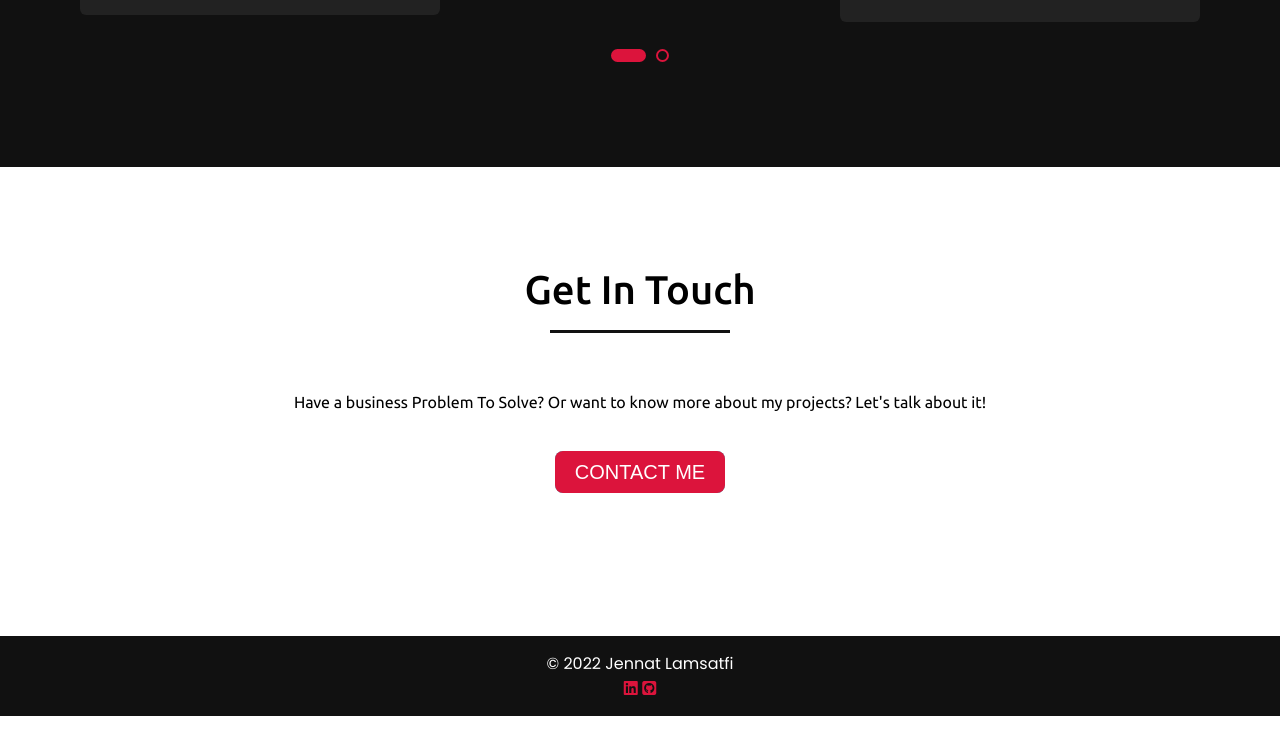
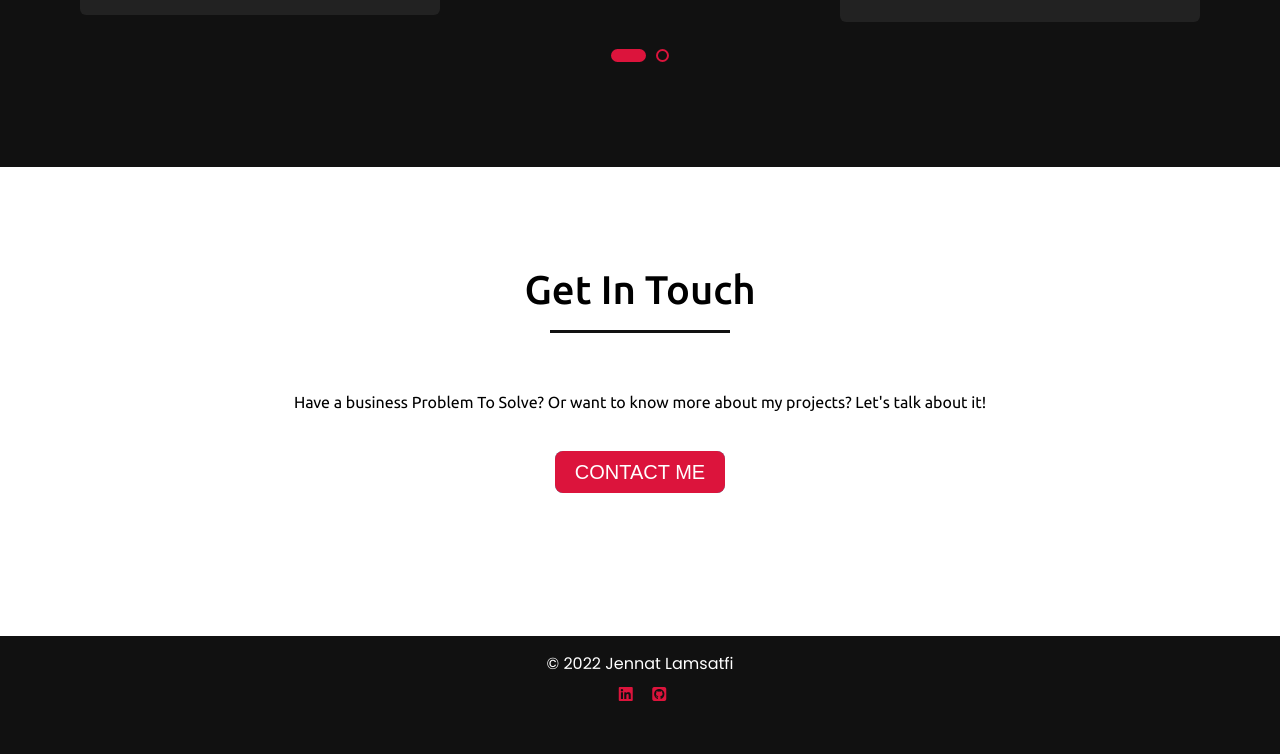
Before and after one commit to JennatL/folio-about-me, a plain HTML site: page index.html in a window 1280 px wide. Shown: the part 4853-5607 px from the top of the page. Before the commit the page ends 5569 px from the top, so only its background shows below. Drawn offline with nearby package versions, Linux system fonts and the light colour scheme.

Commit message:
Update style.css

```diff
--- a/style.css
+++ b/style.css
@@ -524,6 +524,14 @@ section .title::after{
   text-decoration: none;
 }
 
+.icon {
+  /* color: #ef8172; */
+  color: crimson;
+  /*add space between icon and text */
+  margin-bottom: 2rem;
+   padding: 10px 5px  5px 10px;
+}
+
 .contact-me{
   text-align: center;
 font-family: 'Ubuntu', sans-serif;
```
